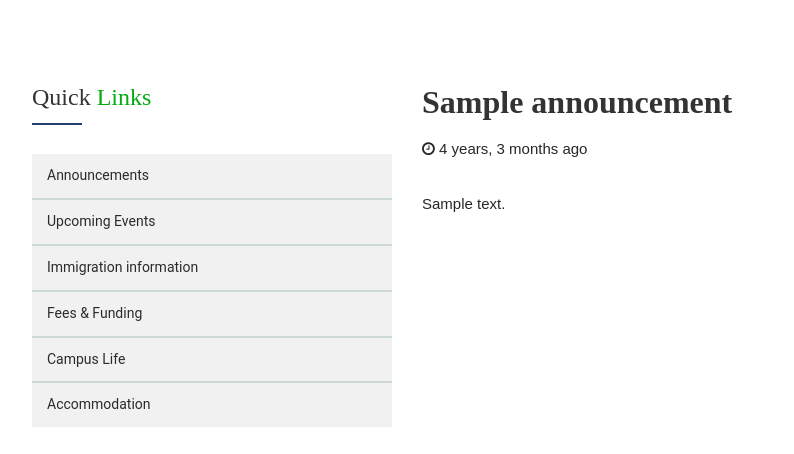
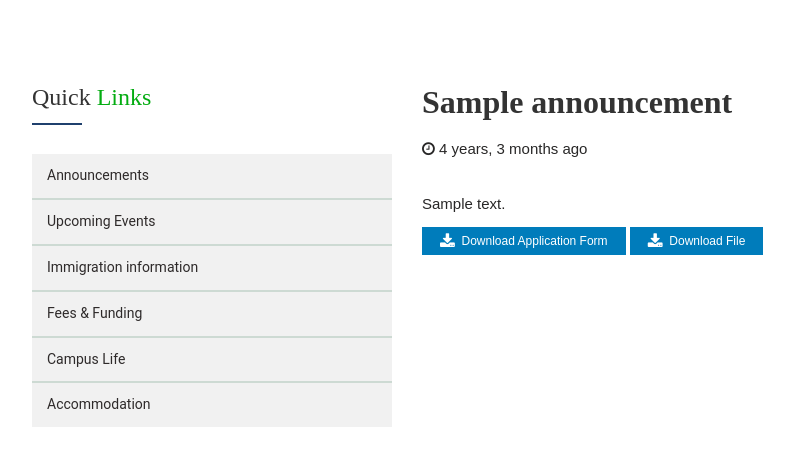
Before and after one commit to amedeoclement/LUANAR_PROJECT, a Django app: page /announcement_detail/1 in a window 1280 px wide. Shown: the part 394-848 px from the top of the page, without its empty margins (38-832 px from the left). Run offline with Django 5.2, Linux system fonts and the light colour scheme; tables that the repository leaves empty hold one stand-in row (values such as "Sample post"); grey boxes marked "Sample" are stand-in pictures; parts of the project's set-up code (start-up, migrations or seed data) failed here and were passed over; some libraries are stand-ins or nearby versions.

Commit message:
second commit

```diff
--- a/Luanar_website/luanarapp/templates/luanarapp/announcement_details.html
+++ b/Luanar_website/luanarapp/templates/luanarapp/announcement_details.html
@@ -24,12 +24,28 @@
             <h2 style="text-align: justify;">{{announcement_detail.title}}</h2>
             <p> <i class="fa fa-clock-o"></i> {{announcement_detail.updated_at|timesince}} ago</p>
 
+
+
             <p style="padding-top: 10px; text-align: justify;">
               {% autoescape off %}
               {{announcement_detail.description|linebreaks}}
               {% endautoescape %}
 
             </p>
+
+            {% if not announcement_detail.application_form %}
+
+            {% else %}
+            <a href="{{announcement_detail.application_form.url}}" class="hvr-shutter-out-horizontal btn btn-sm btn-dark  btn-theme-colored btn-flat"><i class="fa fa-download fa-lg"></i>&nbsp; Download Application Form</a>
+
+            {% endif %}
+
+            {% if not announcement_detail.file %}
+
+            {% else %}
+            <a href="{{announcement_detail.file.url}}" class="hvr-shutter-out-horizontal btn btn-sm btn-dark  btn-theme-colored btn-flat"><i class="fa fa-download fa-lg"></i>&nbsp; Download File</a>
+            {% endif %}
+
           </div>
         </div>
         <div class="col-sm-12 col-md-4">
```
